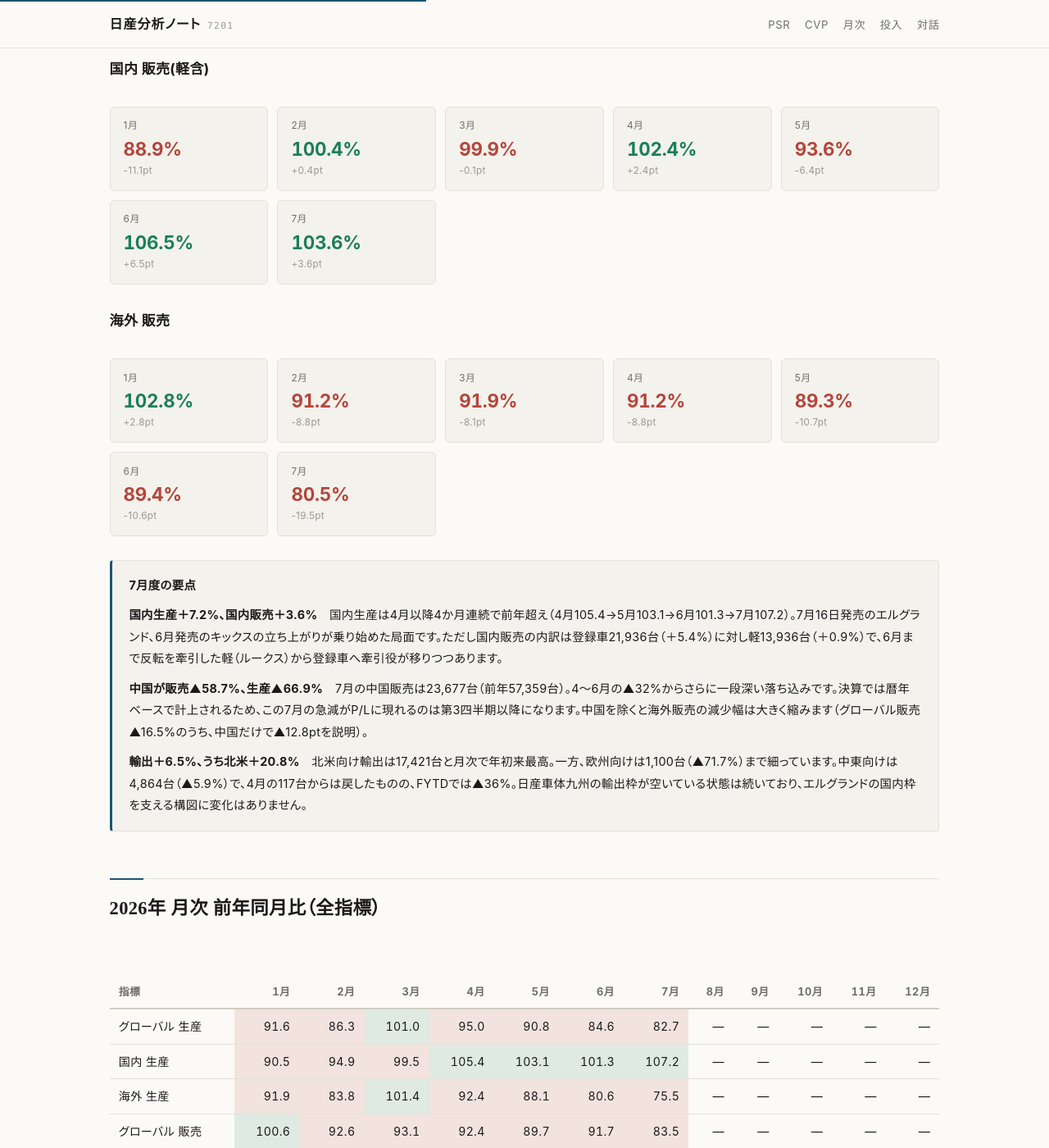
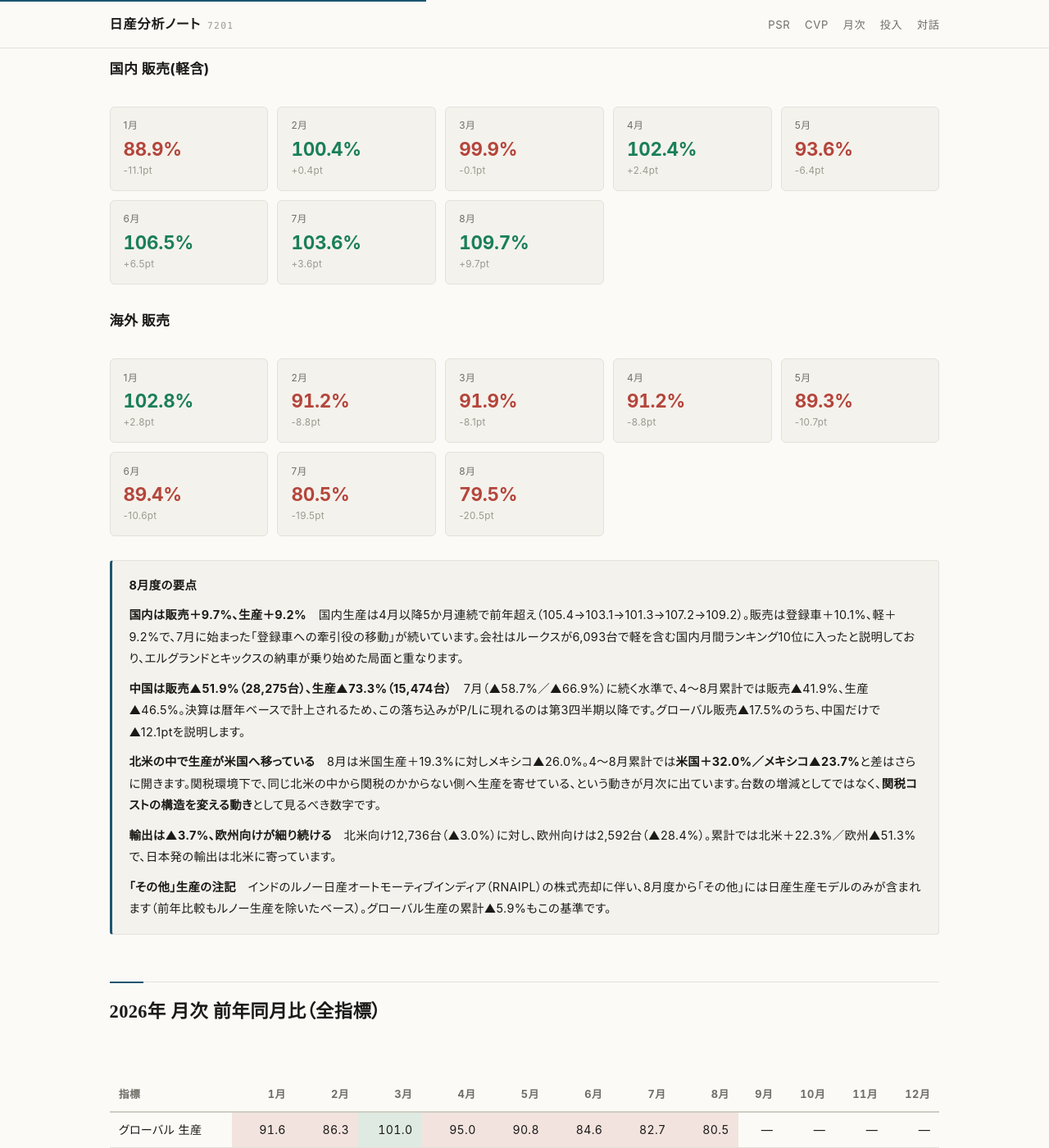
Before and after one commit to soy-tuber/nissan-notes, a Jekyll site: the page built from monthly.html, in a window 1280 px wide and 1400 px high, scrolled down 817 px. Shown: the whole window at 82% size. Built offline with Jekyll 4.4.1, drawn with Linux system fonts in a browser that asks for light colours; some of the changed text lies outside the part shown.

Commit message:
2026年8月度の月次実績を反映
日産の8月度速報（2026/9/29発表）。グローバル販売207,162台（▲17.5%）、
グローバル生産191,524台（▲19.5%）、輸出26,610台（▲3.7%）。

- monthly.html: 2026年8月の7指標を追加（生産80.5/109.2/75.7、販売82.5/
  109.7/79.5、輸出96.3）。要点を8月度版に差し替え
  - 国内は販売+9.7%・生産+9.2%で、国内生産は4月以降5か月連続の前年超え
  - 中国は販売▲51.9%（28,275台）・生産▲73.3%。グローバル販売▲17.5%の
    うち中国だけで▲12.1ptを説明
  - 北米の中で生産が米国へ移動（4〜8月累計で米国+32.0%／メキシコ▲23.7%）。
    関税コストの構造を変える動きとして注記
  - 輸出は北米向け累計+22.3%に対し欧州向け▲51.3%
  - RNAIPL株式売却に伴い「その他」生産は日産生産モデルのみとなった旨を明記
- nissan_dialogue.md 第七章: 米国・メキシコの生産シフトを単月の振れではなく
  5か月続く方向として累計値で記述。第八章・終章の中国を8月度まで更新
- psr.html／cvp.md: 中国の月次を8月度・4〜8月累計まで更新

Co-Authored-By: Claude Opus 5 <noreply@anthropic.com>
Claude-Session: https://claude.ai/code/session_01PpWB4cfXDwAw34PEQomR7d

```diff
--- a/monthly.html
+++ b/monthly.html
@@ -8,19 +8,21 @@ wide: true
 
 <div class="note">
 <p><strong>データ</strong>　日産自動車IR「生産・販売・輸出実績」より前年同月比（%）。<strong>100超＝前年同月超え</strong>、100未満＝下回り。</p>
-<p><strong>最新公表</strong>　2026年7月度（8月下旬発表）。8月度は9月下旬発表予定。</p>
+<p><strong>最新公表</strong>　2026年8月度（2026/9/29発表）。9月度は10月下旬発表予定。</p>
 <p><strong>2026年の生産の数値について</strong>　7月度公表資料では2025年の生産実績（海外分）が遡及改定されています。本ページの2026年1〜6月の生産は、最新資料の実数から前年同月比を再計算した値に差し替えました（国内生産は改定なし）。</p>
 <p><strong>読み方の注意</strong>　中国の販売は決算資料では暦年ベースで計上されるため、月次速報のほうが決算より約3か月先行します。月次で4〜6月の急変を掴んでも、決算に現れるのは次の四半期です。</p>
 </div>
 
-<h2>販売 前年同月比（2026年 1月〜7月）</h2>
+<h2>販売 前年同月比（2026年 1月〜8月）</h2>
 <div id="highlight"></div>
 
 <div class="note">
-<p><strong>7月度の要点</strong></p>
-<p><strong>国内生産＋7.2%、国内販売＋3.6%</strong>　国内生産は4月以降4か月連続で前年超え（4月105.4→5月103.1→6月101.3→7月107.2）。7月16日発売のエルグランド、6月発売のキックスの立ち上がりが乗り始めた局面です。ただし国内販売の内訳は登録車21,936台（＋5.4%）に対し軽13,936台（＋0.9%）で、6月まで反転を牽引した軽（ルークス）から登録車へ牽引役が移りつつあります。</p>
-<p><strong>中国が販売▲58.7%、生産▲66.9%</strong>　7月の中国販売は23,677台（前年57,359台）。4〜6月の▲32%からさらに一段深い落ち込みです。決算では暦年ベースで計上されるため、この7月の急減がP/Lに現れるのは第3四半期以降になります。中国を除くと海外販売の減少幅は大きく縮みます（グローバル販売▲16.5%のうち、中国だけで▲12.8ptを説明）。</p>
-<p><strong>輸出＋6.5%、うち北米＋20.8%</strong>　北米向け輸出は17,421台と月次で年初来最高。一方、欧州向けは1,100台（▲71.7%）まで細っています。中東向けは4,864台（▲5.9%）で、4月の117台からは戻したものの、FYTDでは▲36%。日産車体九州の輸出枠が空いている状態は続いており、エルグランドの国内枠を支える構図に変化はありません。</p>
+<p><strong>8月度の要点</strong></p>
+<p><strong>国内は販売＋9.7%、生産＋9.2%</strong>　国内生産は4月以降5か月連続で前年超え（105.4→103.1→101.3→107.2→109.2）。販売は登録車＋10.1%、軽＋9.2%で、7月に始まった「登録車への牽引役の移動」が続いています。会社はルークスが6,093台で軽を含む国内月間ランキング10位に入ったと説明しており、エルグランドとキックスの納車が乗り始めた局面と重なります。</p>
+<p><strong>中国は販売▲51.9%（28,275台）、生産▲73.3%（15,474台）</strong>　7月（▲58.7%／▲66.9%）に続く水準で、4〜8月累計では販売▲41.9%、生産▲46.5%。決算は暦年ベースで計上されるため、この落ち込みがP/Lに現れるのは第3四半期以降です。グローバル販売▲17.5%のうち、中国だけで▲12.1ptを説明します。</p>
+<p><strong>北米の中で生産が米国へ移っている</strong>　8月は米国生産＋19.3%に対しメキシコ▲26.0%。4〜8月累計では<strong>米国＋32.0%／メキシコ▲23.7%</strong>と差はさらに開きます。関税環境下で、同じ北米の中から関税のかからない側へ生産を寄せている、という動きが月次に出ています。台数の増減としてではなく、<strong>関税コストの構造を変える動き</strong>として見るべき数字です。</p>
+<p><strong>輸出は▲3.7%、欧州向けが細り続ける</strong>　北米向け12,736台（▲3.0%）に対し、欧州向けは2,592台（▲28.4%）。累計では北米＋22.3%／欧州▲51.3%で、日本発の輸出は北米に寄っています。</p>
+<p><strong>「その他」生産の注記</strong>　インドのルノー日産オートモーティブインディア（RNAIPL）の株式売却に伴い、8月度から「その他」には日産生産モデルのみが含まれます（前年比較もルノー生産を除いたベース）。グローバル生産の累計▲5.9%もこの基準です。</p>
 </div>
 
 <h2>2026年 月次 前年同月比（全指標）</h2>
@@ -46,13 +48,13 @@ wide: true
     '輸出':[72.9,88.4,95.2,85.2,69.7,80.4,114.7,115.0,66.4,72.0,74.9,78.2]
   };
   var Y2026={
-    'グローバル 生産':[91.6,86.3,101.0,95.0,90.8,84.6,82.7,null,null,null,null,null],
-    '国内 生産':[90.5,94.9,99.5,105.4,103.1,101.3,107.2,null,null,null,null,null],
-    '海外 生産':[91.9,83.8,101.4,92.4,88.1,80.6,75.5,null,null,null,null,null],
-    'グローバル 販売':[100.6,92.6,93.1,92.4,89.7,91.7,83.5,null,null,null,null,null],
-    '国内 販売(軽含)':[88.9,100.4,99.9,102.4,93.6,106.5,103.6,null,null,null,null,null],
-    '海外 販売':[102.8,91.2,91.9,91.2,89.3,89.4,80.5,null,null,null,null,null],
-    '輸出':[119.1,116.2,87.6,85.5,121.9,119.4,106.5,null,null,null,null,null]
+    'グローバル 生産':[91.6,86.3,101.0,95.0,90.8,84.6,82.7,80.5,null,null,null,null],
+    '国内 生産':[90.5,94.9,99.5,105.4,103.1,101.3,107.2,109.2,null,null,null,null],
+    '海外 生産':[91.9,83.8,101.4,92.4,88.1,80.6,75.5,75.7,null,null,null,null],
+    'グローバル 販売':[100.6,92.6,93.1,92.4,89.7,91.7,83.5,82.5,null,null,null,null],
+    '国内 販売(軽含)':[88.9,100.4,99.9,102.4,93.6,106.5,103.6,109.7,null,null,null,null],
+    '海外 販売':[102.8,91.2,91.9,91.2,89.3,89.4,80.5,79.5,null,null,null,null],
+    '輸出':[119.1,116.2,87.6,85.5,121.9,119.4,106.5,96.3,null,null,null,null]
   };
   function cell(v){
     if(v===null) return '<td class="num">—</td>';
@@ -75,7 +77,7 @@ wide: true
   var hi='';
   ['グローバル 販売','国内 販売(軽含)','海外 販売'].forEach(function(k){
     hi+='<p style="margin:1.5rem 0 .5rem"><strong>'+k+'</strong></p><div class="cards">';
-    for(var i=0;i<7;i++){
+    for(var i=0;i<8;i++){
       var v=Y2026[k][i];
       var cls=v===null?'':(v>=100?'pos':'neg');
       hi+='<div class="card '+cls+'"><span class="lbl">'+M[i]+'</span><span class="val">'+
--- a/psr.html
+++ b/psr.html
@@ -93,7 +93,7 @@ wide: true
 <p><strong>Q1 営業利益ブリッジ（▲791→779億、+1,570億）</strong>　為替 +350／原材料 ▲240／米国関税 +183／販売パフォーマンス +237／モノづくり +820／インフレ ▲140／一過性 +320（米関税関連610億含む）／その他 +40。</p>
 <p><strong>受注</strong>　キックス <strong>11,000台超</strong>／エルグランド <strong>8,000台超</strong>（いずれも決算発表時点）。ルークス販売+52%、米国販売+9.6%（ローグ+39%、フロンティア+35%、パスファインダー+32%、QX80+19%）。</p>
 <p><strong>受注の続報（決算後）</strong>　エルグランドの累計受注は<strong>8月23日時点で約8,900台</strong>（7/16発売から約1か月）。売れ筋は上級の<strong>G e-4ORCE</strong>で、会社想定を上回って上級グレードに寄っている（最上級はVIP 869.8万円）。ボディカラーは<strong>プリズムホワイト</strong>が人気。<strong>Bose＋プロパイロット2.0のセットオプション装着率は約40%</strong>。供給の天井（日産車体九州の国内枠 月2,000台）で割ると<strong>約4か月半</strong>分。単価とオプションの両方が想定より上に振れており、Q2以降のミックスに効く。</p>
-<p><strong>中国</strong>　暦年上期の販売は市場全体▲22%に対し▲15%。決算計上は暦年ベースのため、月次の4〜6月▲32%はQ2以降に反映される。<strong>7月度の月次はさらに▲58.7%（23,677台）</strong>と落ち込みが深まっており、こちらはQ3以降に効いてくる。</p>
+<p><strong>中国</strong>　暦年上期の販売は市場全体▲22%に対し▲15%。決算計上は暦年ベースのため、月次の4〜6月▲32%はQ2以降に反映される。<strong>7月度の月次は▲58.7%（23,677台）、8月度も▲51.9%（28,275台）</strong>で、4〜8月累計は▲41.9%。こちらはQ3以降に効いてくる。</p>
 <p><strong>会社KPI</strong>　関税影響を除く自動車事業OP・FCFの今期黒字化が目標（CFO「達成は可能」／原価低減は下期に効果、資産売却も検討）。</p>
 <p><strong>下押し要因</strong>　中東情勢で上期OP▲200億・販売▲1.8万台。熊本地震の部品供給遅れで福岡県内工場の生産に<strong>5,000台</strong>程度の影響。</p>
 </div>
```
Also changed, not shown: cvp.md (+1 -1 lines), nissan_dialogue.md (+4 -3 lines).
